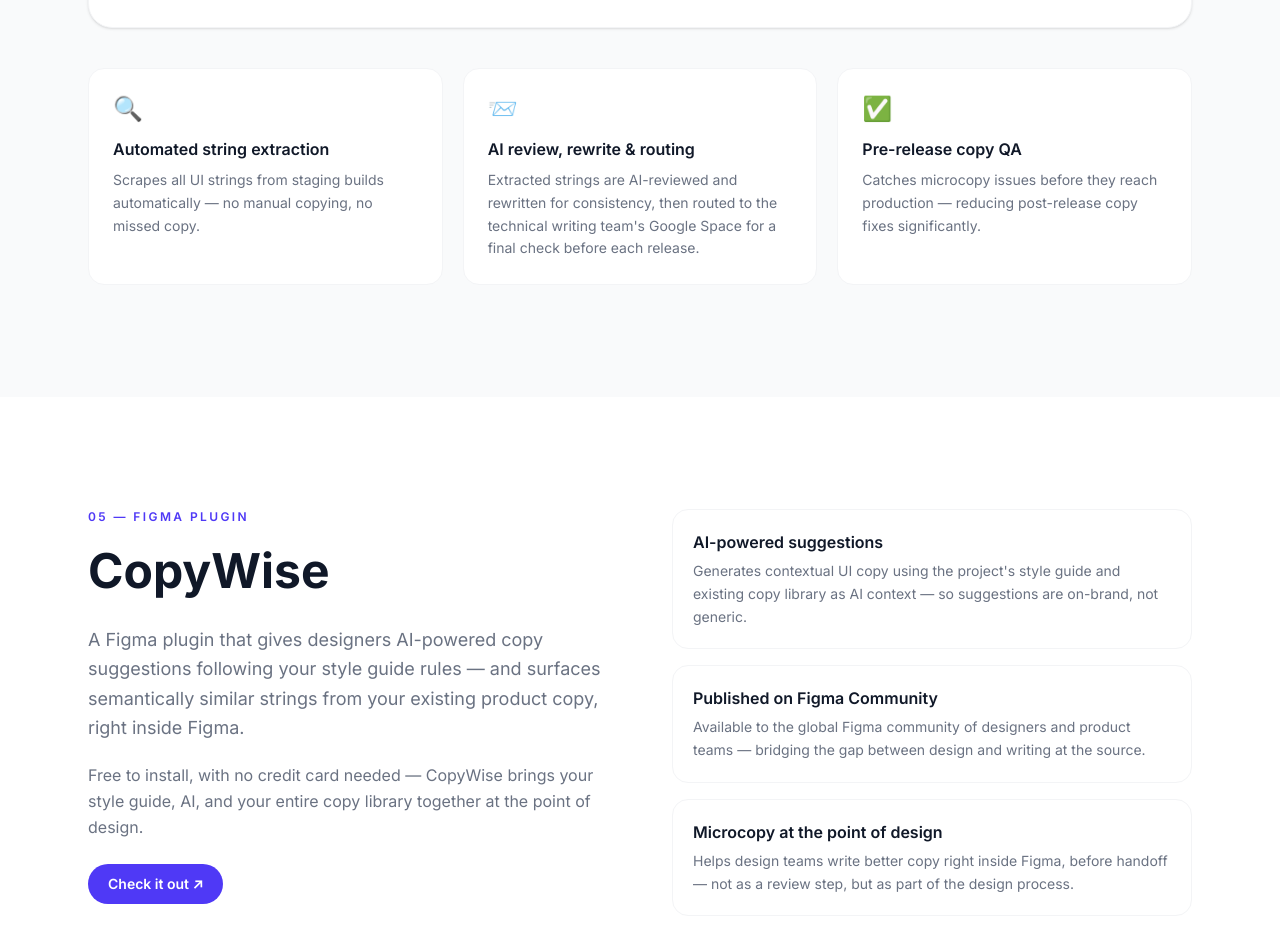
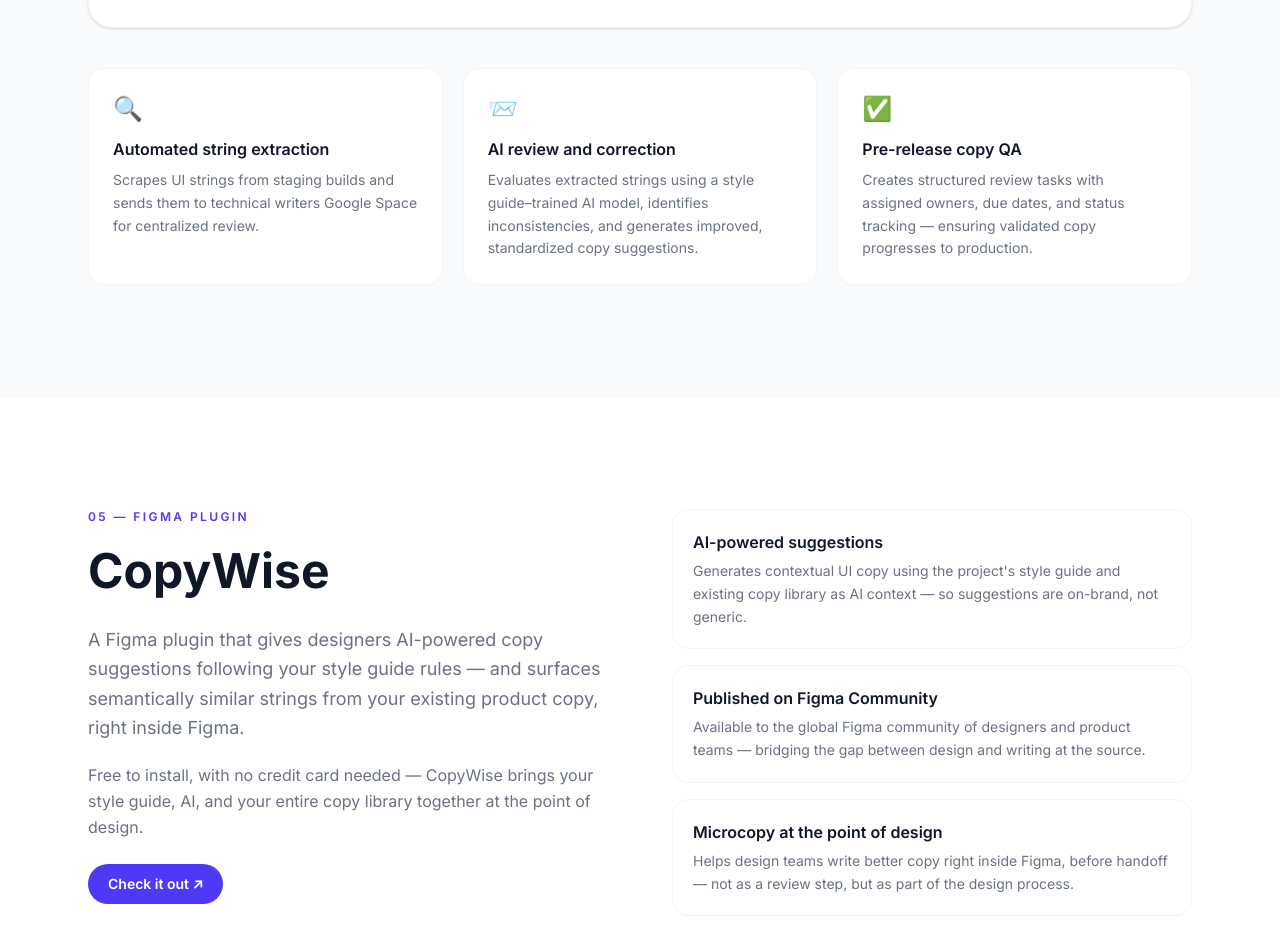
Before and after one commit to Shwe1011/writesbyshwe, a Next.js app: page / in a window 1280 px wide. Shown: the part 5340-6274 px from the top of the page. Built offline with nearby package versions, Linux system fonts and the light colour scheme; grey boxes are pictures that could not be loaded.

Commit message:
changing description

```diff
--- a/components/MicrocopyToolSection.tsx
+++ b/components/MicrocopyToolSection.tsx
@@ -2,17 +2,17 @@
   {
     icon: "🔍",
     title: "Automated string extraction",
-    desc: "Scrapes all UI strings from staging builds automatically — no manual copying, no missed copy.",
+    desc: "Scrapes UI strings from staging builds and sends them to technical writers Google Space for centralized review.",
   },
   {
     icon: "📨",
-    title: "AI review, rewrite & routing",
-    desc: "Extracted strings are AI-reviewed and rewritten for consistency, then routed to the technical writing team's Google Space for a final check before each release.",
+    title: "AI review and correction",
+    desc: "Evaluates extracted strings using a style guide–trained AI model, identifies inconsistencies, and generates improved, standardized copy suggestions.",
   },
   {
     icon: "✅",
     title: "Pre-release copy QA",
-    desc: "Catches microcopy issues before they reach production — reducing post-release copy fixes significantly.",
+    desc: "Creates structured review tasks with assigned owners, due dates, and status tracking — ensuring validated copy progresses to production.",
   },
 ];
 
```
